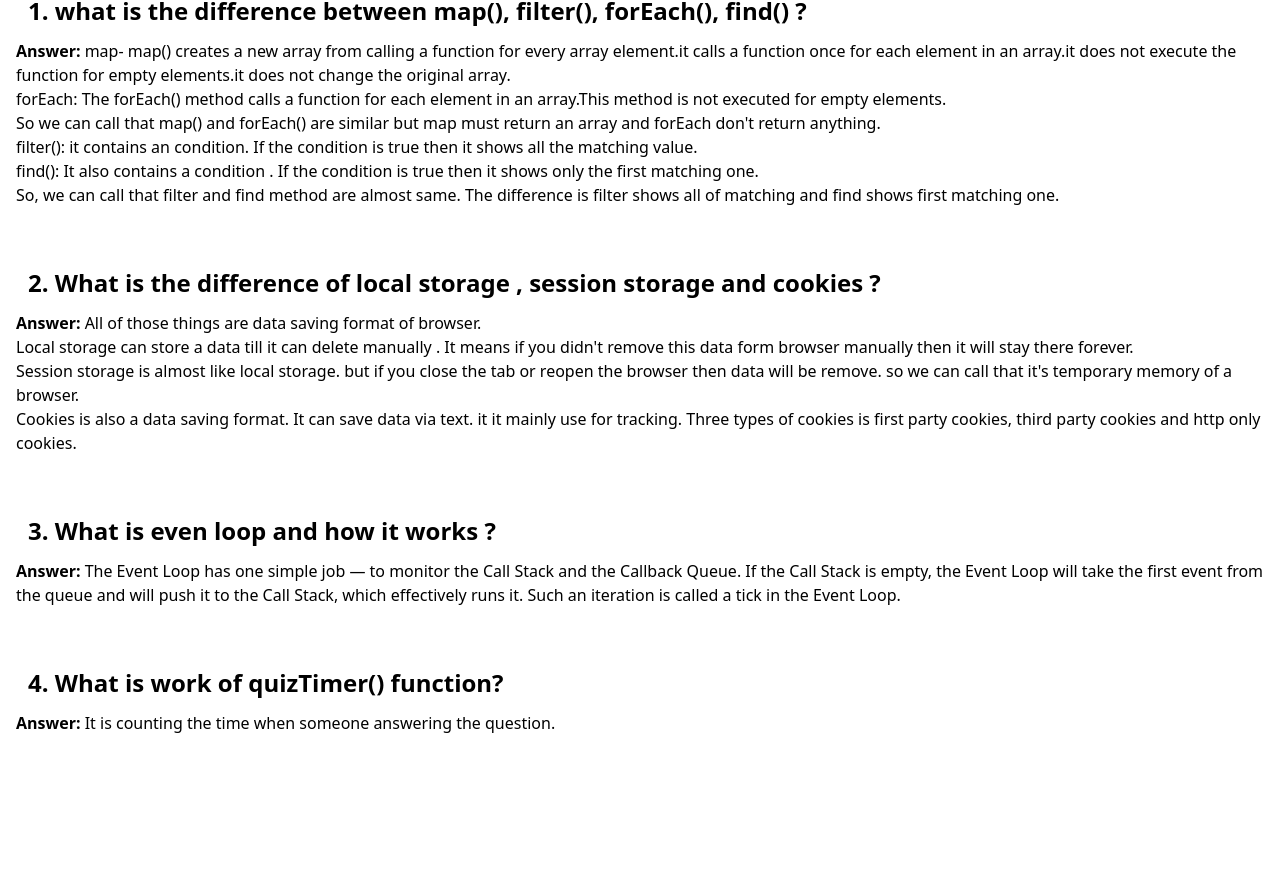
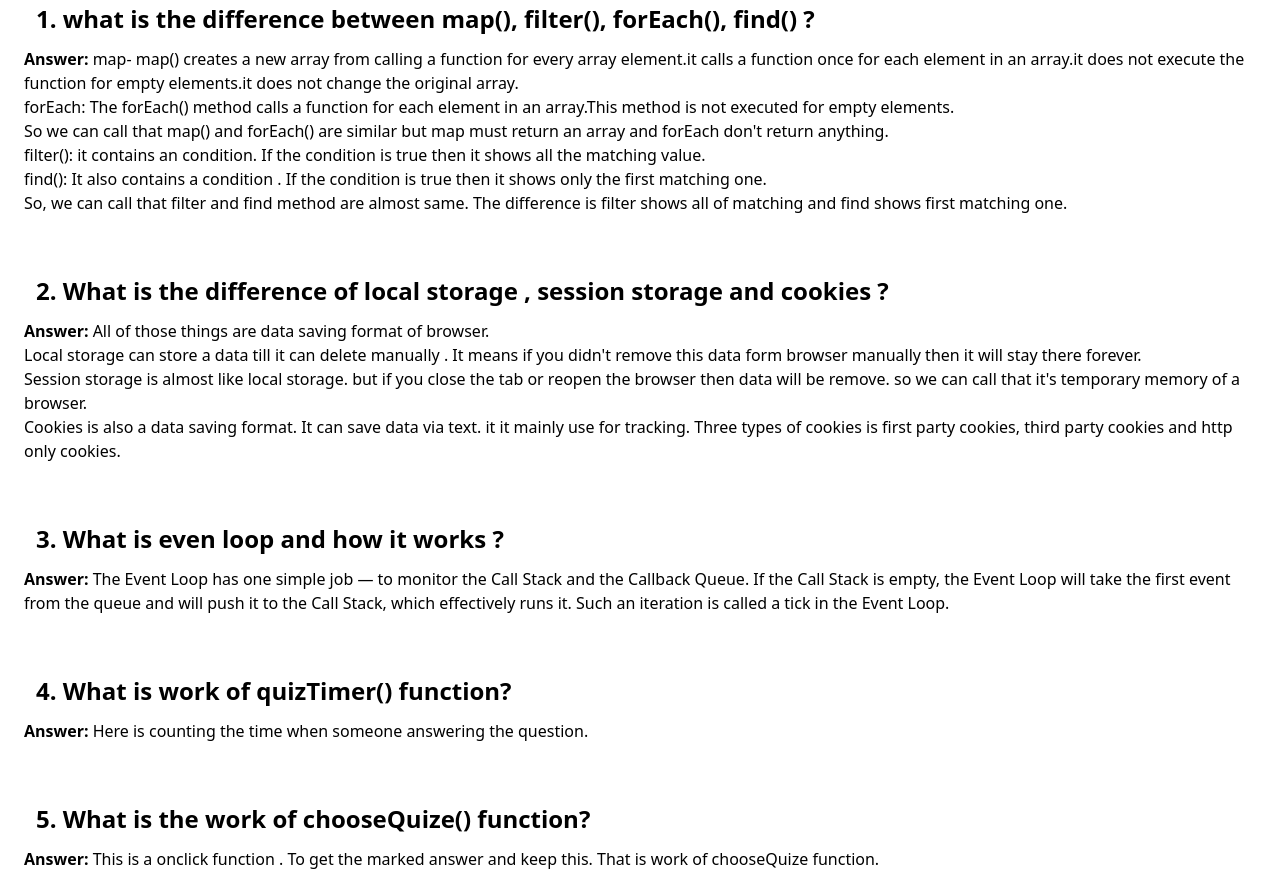
Before and after one commit to masumpost/quiz-hero, a plain HTML site: page blog.html in a window 1280 px wide. Shown: the part 89-984 px from the top of the page. Before the commit the page ends 824 px from the top, so only its background shows below. Drawn offline with nearby package versions, Linux system fonts and the light colour scheme.

Commit message:
chooseQuize timer function's work added

```diff
--- a/blog.html
+++ b/blog.html
@@ -8,7 +8,7 @@
     <!-- tailwind cdn link -->
     <script src="https://cdn.tailwindcss.com"></script>
 </head>
-<body class="mx-2 md:mx-4 lg:mx-4">
+<body class="m-2 md:m-4 lg:m-6">
     <h1 class="font-bold text-center text-4xl my-4">Answer The Questions</h1>
 
     <section>
@@ -32,7 +32,10 @@
         <P><span class="font-semibold">Answer:</span> The Event Loop has one simple job — to monitor the Call Stack and the Callback Queue. If the Call Stack is empty, the Event Loop will take the first event from the queue and will push it to the Call Stack, which effectively runs it. Such an iteration is called a tick in the Event Loop.</P>
         <br><br>
         <h3 class="text-2xl font-semibold p-3">4. What is work of quizTimer() function?</h3>
-        <p><span class="font-semibold">Answer:</span> It is counting the time when someone answering the question. </p>
+        <p><span class="font-semibold">Answer:</span> Here is counting the time when someone answering the question. </p>
+        <br><br>
+        <h3 class="text-2xl font-semibold p-3">5. What is the work of chooseQuize() function?</h3>
+        <P><span class="font-semibold">Answer:</span> This is a onclick function . To get the marked answer and keep this. That is work of chooseQuize function.</P>
 
 
     </section>
```
